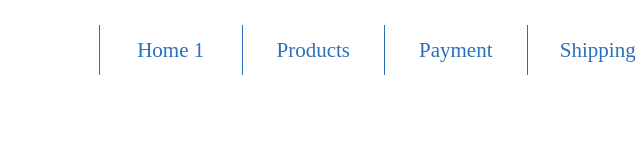
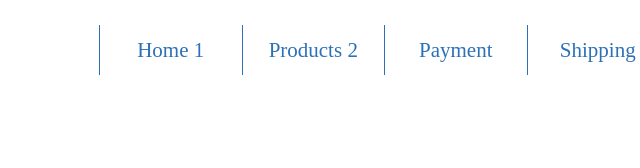
Before and after one commit to ValeoBeehive/shop-project, a plain HTML site: page index.html in a window 1280 px wide. Shown: the full height of the page, 256-896 px from the left. Drawn offline with Linux system fonts and the light colour scheme.

Commit message:
changed nam of category products to products 2

```diff
--- a/index.html
+++ b/index.html
@@ -25,7 +25,7 @@
                     <nav>
                         <ul class="menu">
                             <li><a href="">Home 1</a></li>
-                            <li><a href="">Products</a></li>
+                            <li><a href="">Products 2</a></li>
                             <li><a href="">Payment</a></li>
                             <li><a href="">Shipping</a></li>
                         </ul>
```
